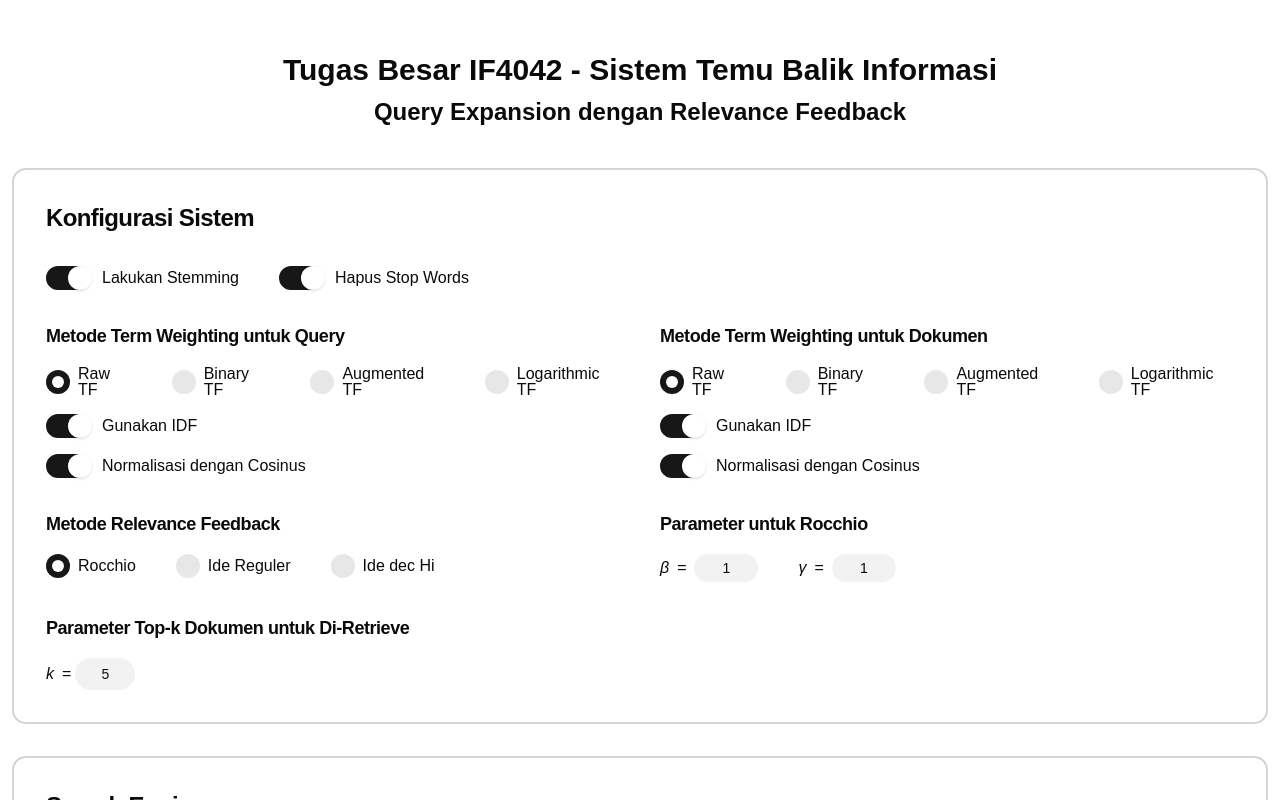
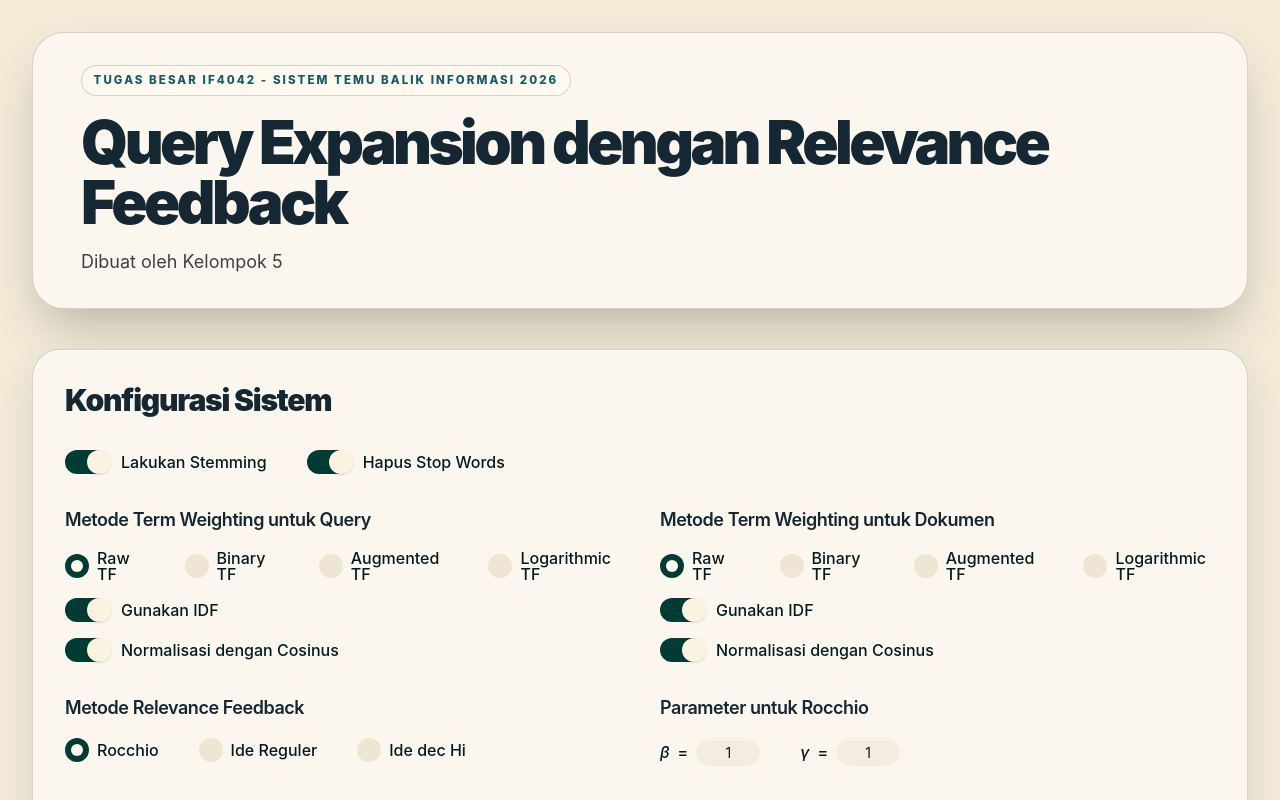
Before and after one commit to nicholasrs05/tubes-if4042, a React (Vite) app: page / in a window 1280 px wide. Shown: the top 800 px of the page. Built offline with nearby package versions, Linux system fonts and the light colour scheme.

Commit message:
style: change UI style to be more colorful

```diff
--- a/src/App.tsx
+++ b/src/App.tsx
@@ -34,11 +34,18 @@ function App() {
   }
 
   return (
-    <>
-      <div className="p-3">
-        <div className="text-center my-10">
-          <h1 className="text-3xl font-bold mb-2">Tugas Besar IF4042 - Sistem Temu Balik Informasi</h1>
-          <h2 className="text-2xl font-semibold">Query Expansion dengan Relevance Feedback</h2>
+    <div className="app-shell min-h-screen px-4 py-8 sm:px-6 lg:px-8">
+      <div className="mx-auto max-w-[100rem]">
+        <div className="hero-panel mb-10 overflow-hidden rounded-[2rem] px-6 py-8 text-left shadow-2xl sm:px-10 lg:px-12">
+          <div className="relative z-10">
+            <p className="eyebrow mb-4">Tugas Besar IF4042 - Sistem Temu Balik Informasi 2026</p>
+            <h1 className="hero-title mb-4 text-4xl font-black leading-none tracking-[-0.06em] sm:text-6xl lg:text-6xl">
+              Query Expansion dengan Relevance Feedback
+            </h1>
+            <p className="max-w-2xl text-base leading-7 text-stone-700 sm:text-lg">
+              Dibuat oleh Kelompok 5
+            </p>
+          </div>
         </div>
 
         <main className="space-y-8">
@@ -46,7 +53,7 @@ function App() {
           <SearchEngine irEngineRef={irEngineRef} systemSettings={systemSettings} searchQuery={searchQuery} setSearchQuery={setSearchQuery} />
         </main>
       </div>
-    </>
+    </div>
   )
 }
 
--- a/src/components/system-settings.tsx
+++ b/src/components/system-settings.tsx
@@ -14,9 +14,11 @@ type SystemSettingsProps = {
 
 export function SystemSettings({ systemSettings, onSettingsChange }: SystemSettingsProps) {
     return (
-        <div className="rounded-xl border-2 border-gray-300 p-6 md:p-8">
+        <div className="settings-panel rounded-[1.75rem] p-6 md:p-8">
             <div className="space-y-8">
-                <h2 className="text-2xl font-semibold tracking-tight">Konfigurasi Sistem</h2>
+                <div>
+                    <h2 className="text-3xl font-black tracking-[-0.04em]">Konfigurasi Sistem</h2>
+                </div>
 
                 <div className="flex flex-col gap-4 lg:flex-row lg:gap-10">
                     <div className="flex items-center gap-3">
--- a/src/index.css
+++ b/src/index.css
@@ -1,13 +1,10 @@
 @import "tailwindcss";
 @import "tw-animate-css";
 @import "shadcn/tailwind.css";
-@import "@fontsource-variable/inter";
 
 @custom-variant dark (&:is(.dark *));
 
 @theme inline {
-    --font-heading: var(--font-sans);
-    --font-sans: 'Inter Variable', sans-serif;
     --color-sidebar-ring: var(--sidebar-ring);
     --color-sidebar-border: var(--sidebar-border);
     --color-sidebar-accent-foreground: var(--sidebar-accent-foreground);
@@ -49,38 +46,46 @@
 }
 
 :root {
-    --background: oklch(1 0 0);
-    --foreground: oklch(0.145 0 0);
-    --card: oklch(1 0 0);
-    --card-foreground: oklch(0.145 0 0);
-    --popover: oklch(1 0 0);
-    --popover-foreground: oklch(0.145 0 0);
-    --primary: oklch(0.205 0 0);
-    --primary-foreground: oklch(0.985 0 0);
-    --secondary: oklch(0.97 0 0);
-    --secondary-foreground: oklch(0.205 0 0);
-    --muted: oklch(0.97 0 0);
-    --muted-foreground: oklch(0.556 0 0);
-    --accent: oklch(0.97 0 0);
-    --accent-foreground: oklch(0.205 0 0);
+    --background: oklch(0.965 0.026 82);
+    --foreground: oklch(0.205 0.038 212);
+    --card: oklch(0.99 0.014 86);
+    --card-foreground: oklch(0.205 0.038 212);
+    --popover: oklch(0.99 0.014 86);
+    --popover-foreground: oklch(0.205 0.038 212);
+    --primary: oklch(0.305 0.083 184);
+    --primary-foreground: oklch(0.985 0.018 95);
+    --secondary: oklch(0.9 0.053 73);
+    --secondary-foreground: oklch(0.245 0.052 199);
+    --muted: oklch(0.93 0.023 84);
+    --muted-foreground: oklch(0.442 0.041 214);
+    --accent: oklch(0.82 0.106 62);
+    --accent-foreground: oklch(0.205 0.038 212);
     --destructive: oklch(0.577 0.245 27.325);
-    --border: oklch(0.922 0 0);
-    --input: oklch(0.922 0 0);
-    --ring: oklch(0.708 0 0);
-    --chart-1: oklch(0.87 0 0);
-    --chart-2: oklch(0.556 0 0);
-    --chart-3: oklch(0.439 0 0);
-    --chart-4: oklch(0.371 0 0);
-    --chart-5: oklch(0.269 0 0);
+    --border: oklch(0.78 0.035 77);
+    --input: oklch(0.92 0.028 85);
+    --ring: oklch(0.56 0.096 184);
+    --chart-1: oklch(0.66 0.119 184);
+    --chart-2: oklch(0.68 0.12 64);
+    --chart-3: oklch(0.5 0.082 28);
+    --chart-4: oklch(0.57 0.072 145);
+    --chart-5: oklch(0.38 0.061 222);
     --radius: 0.625rem;
-    --sidebar: oklch(0.985 0 0);
-    --sidebar-foreground: oklch(0.145 0 0);
-    --sidebar-primary: oklch(0.205 0 0);
-    --sidebar-primary-foreground: oklch(0.985 0 0);
-    --sidebar-accent: oklch(0.97 0 0);
-    --sidebar-accent-foreground: oklch(0.205 0 0);
-    --sidebar-border: oklch(0.922 0 0);
-    --sidebar-ring: oklch(0.708 0 0);
+    --sidebar: oklch(0.93 0.023 84);
+    --sidebar-foreground: oklch(0.205 0.038 212);
+    --sidebar-primary: oklch(0.305 0.083 184);
+    --sidebar-primary-foreground: oklch(0.985 0.018 95);
+    --sidebar-accent: oklch(0.9 0.053 73);
+    --sidebar-accent-foreground: oklch(0.245 0.052 199);
+    --sidebar-border: oklch(0.78 0.035 77);
+    --sidebar-ring: oklch(0.56 0.096 184);
+    --ink: #142733;
+    --paper: #f5eedf;
+    --paper-soft: #fffaf0;
+    --copper: #b76b36;
+    --teal: #175b64;
+    --moss: #596d3d;
+    --line: rgba(20, 39, 51, 0.15);
+    --surface: #fbf7ee;
 }
 
 .dark {
@@ -123,10 +128,175 @@
     }
   body {
     @apply bg-background text-foreground;
+    min-height: 100vh;
+    background: #f3ead8;
     }
   html {
-    @apply font-sans;
+    scrollbar-color: rgba(20, 39, 51, 0.45) rgba(20, 39, 51, 0.08);
     }
+}
+
+@layer components {
+  .hero-panel,
+  .settings-panel,
+  .search-workbench {
+    position: relative;
+    border: 1px solid rgba(20, 39, 51, 0.18);
+    background: var(--surface);
+    box-shadow:
+      0 18px 42px rgba(20, 39, 51, 0.11),
+      inset 0 1px 0 rgba(255, 255, 255, 0.72);
+  }
+
+  .hero-title,
+  .settings-panel h2,
+  .search-workbench h2 {
+    color: var(--ink);
+  }
+
+  .eyebrow,
+  .panel-kicker {
+    width: fit-content;
+    border: 1px solid rgba(20, 39, 51, 0.18);
+    border-radius: 999px;
+    background: rgba(255, 250, 240, 0.66);
+    color: var(--teal);
+    font-size: 0.72rem;
+    font-weight: 800;
+    letter-spacing: 0.18em;
+    line-height: 1;
+    padding: 0.55rem 0.72rem;
+    text-transform: uppercase;
+  }
+
+  .panel-kicker {
+    margin-bottom: 0.6rem;
+  }
+
+  .settings-panel h3,
+  .search-workbench h3,
+  .search-workbench h4 {
+    color: var(--ink);
+  }
+
+  .settings-panel [data-slot="input"],
+  .search-workbench [data-slot="input"] {
+    border: 1px solid rgba(20, 39, 51, 0.16);
+    background: rgba(255, 250, 240, 0.78);
+    box-shadow: inset 0 1px 0 rgba(255,255,255,0.7);
+  }
+
+  .settings-panel [data-slot="button"],
+  .search-workbench [data-slot="button"] {
+    border: 1px solid rgba(20, 39, 51, 0.16);
+    box-shadow: 0 10px 22px rgba(20, 39, 51, 0.11);
+  }
+
+  .settings-panel [data-variant="default"],
+  .search-workbench [data-variant="default"] {
+    background: #18313b;
+    color: #fffaf0;
+  }
+
+  .settings-panel [data-variant="outline"],
+  .search-workbench [data-variant="outline"] {
+    background: rgba(255, 250, 240, 0.74);
+    color: var(--ink);
+  }
+
+  .settings-panel .bg-white,
+  .search-workbench .bg-white,
+  .search-workbench .bg-gray-50 {
+    background-color: rgba(255, 250, 240, 0.78) !important;
+  }
+
+  .settings-panel .border-gray-200,
+  .search-workbench .border-gray-200,
+  .search-workbench .border-gray-100 {
+    border-color: rgba(20, 39, 51, 0.14) !important;
+  }
+
+  .search-workbench .bg-blue-50,
+  .search-workbench .bg-blue-50\/60 {
+    background: rgba(20, 39, 51, 0.045) !important;
+  }
+
+  .search-workbench .border-blue-200,
+  .search-workbench .border-blue-400 {
+    border-color: rgba(20, 39, 51, 0.28) !important;
+  }
+
+  .search-workbench .text-blue-950,
+  .search-workbench .text-blue-900 {
+    color: var(--ink) !important;
+  }
+
+  .search-workbench .bg-emerald-50 {
+    background: rgba(20, 39, 51, 0.035) !important;
+  }
+
+  .search-workbench .border-emerald-200,
+  .search-workbench .border-emerald-300 {
+    border-color: rgba(20, 39, 51, 0.18) !important;
+  }
+
+  .search-workbench .text-emerald-800,
+  .search-workbench .text-emerald-900 {
+    color: var(--ink) !important;
+  }
+
+  .search-workbench .bg-amber-50 {
+    background: rgba(20, 39, 51, 0.035) !important;
+  }
+
+  .search-workbench .border-amber-200 {
+    border-color: rgba(20, 39, 51, 0.18) !important;
+  }
+
+  .search-workbench .text-amber-700,
+  .search-workbench .text-amber-800,
+  .search-workbench .text-amber-900 {
+    color: var(--ink) !important;
+  }
+
+  .search-workbench .bg-gray-100 {
+    background-color: rgba(20, 39, 51, 0.08) !important;
+  }
+
+  .search-workbench .text-gray-500,
+  .search-workbench .text-gray-600,
+  .search-workbench .text-gray-700,
+  .settings-panel .text-gray-600 {
+    color: rgba(20, 39, 51, 0.68) !important;
+  }
+
+  .search-workbench table tr,
+  .settings-panel table tr {
+    transition: background 160ms ease;
+  }
+
+  .search-workbench table tr:hover {
+    background: rgba(23, 91, 100, 0.055);
+  }
+
+  .search-workbench ::-webkit-scrollbar,
+  .settings-panel ::-webkit-scrollbar {
+    width: 0.72rem;
+    height: 0.72rem;
+  }
+
+  .search-workbench ::-webkit-scrollbar-track,
+  .settings-panel ::-webkit-scrollbar-track {
+    background: rgba(20, 39, 51, 0.06);
+    border-radius: 999px;
+  }
+
+  .search-workbench ::-webkit-scrollbar-thumb,
+  .settings-panel ::-webkit-scrollbar-thumb {
+    background: rgba(20, 39, 51, 0.42);
+    border: 2px solid rgba(255, 250, 240, 0.78);
+    border-radius: 999px;
+  }
 }
 
 /* Chrome, Safari, Edge */
```
Also changed, not shown: src/components/search-engine.tsx (+22 -20 lines).
